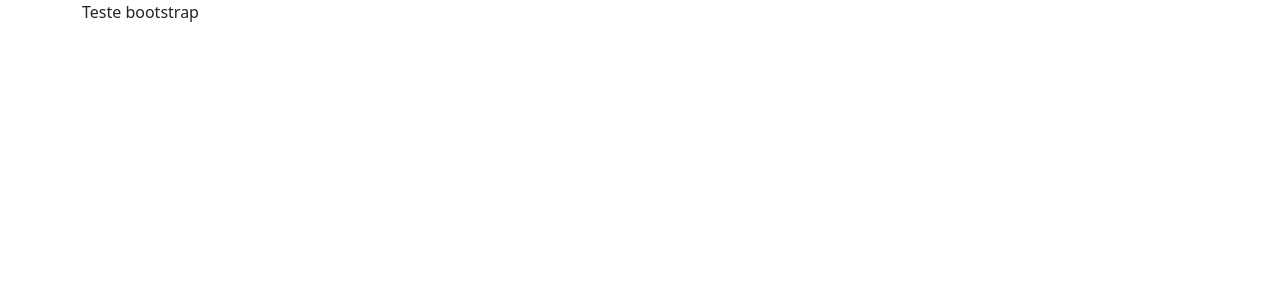
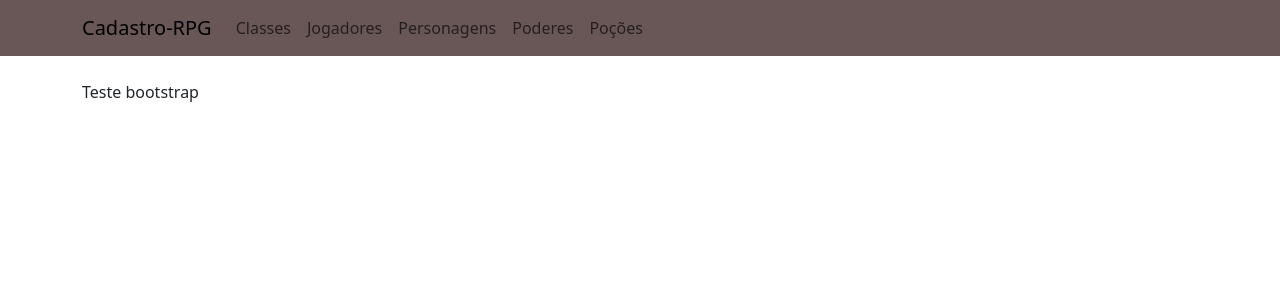
Before and after one commit to JoaoLeo/Cadastro-RPG, a Next.js app: page / in a window 1280 px wide. Shown: the top 300 px of the page. Built offline with nearby package versions, Linux system fonts and the light colour scheme.

Commit message:
adicionando components, validators

```diff
--- /dev/null
+++ b/components/Header.js
@@ -0,0 +1,28 @@
+import 'bootstrap/dist/css/bootstrap.min.css';
+import { Container, Nav, Navbar } from 'react-bootstrap';
+
+const headerStyle = {
+    backgroundColor: "#695757"
+}
+const Header = () => {
+  return (
+    <>
+    <Navbar style={headerStyle} className='mb-4' variant="secondary">
+    <Container>
+      <Navbar.Brand href="/"> Cadastro-RPG </Navbar.Brand>
+      <Nav className="me-auto">
+      <Nav.Link href="/classes">  Classes </Nav.Link>
+      <Nav.Link href="/jogadores"> Jogadores</Nav.Link>
+        <Nav.Link href="/personagens">  Personagens </Nav.Link>
+        <Nav.Link href="/poderes">  Poderes </Nav.Link>
+        <Nav.Link href="/pocoes">  Poções </Nav.Link>
+
+      </Nav>
+    </Container>
+  </Navbar>
+  </>
+  )
+
+}
+
+export default Header
--- a/pages/index.js
+++ b/pages/index.js
@@ -1,9 +1,11 @@
+import Header from '@/components/Header';
 import 'bootstrap/dist/css/bootstrap.min.css';
 import { Container } from 'react-bootstrap';
 
 export default function Home() {
   return (
     <>
+    <Header/>
       <Container>
         Teste bootstrap
       </Container>
--- /dev/null
+++ b/validators/geralValidator.js
@@ -0,0 +1,3 @@
+const geralValidator = {}
+
+export default geralValidator;
```
